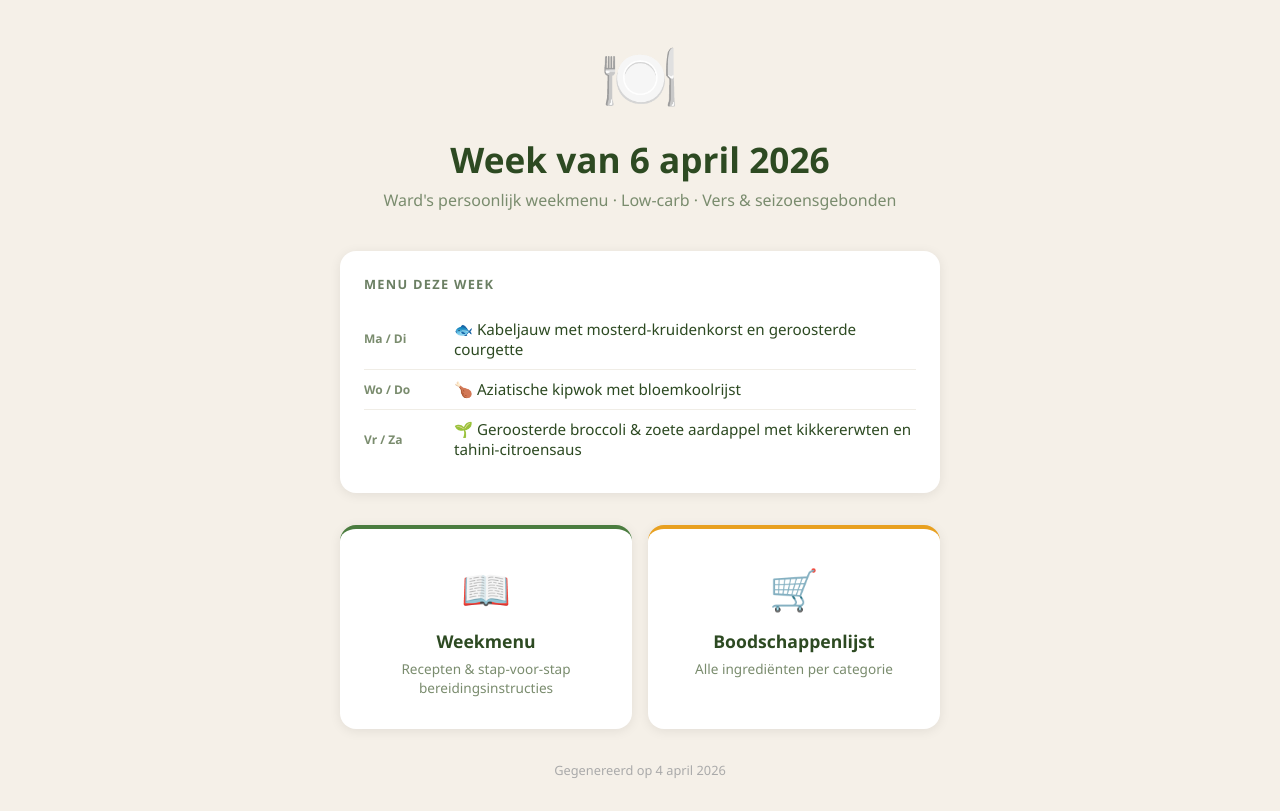
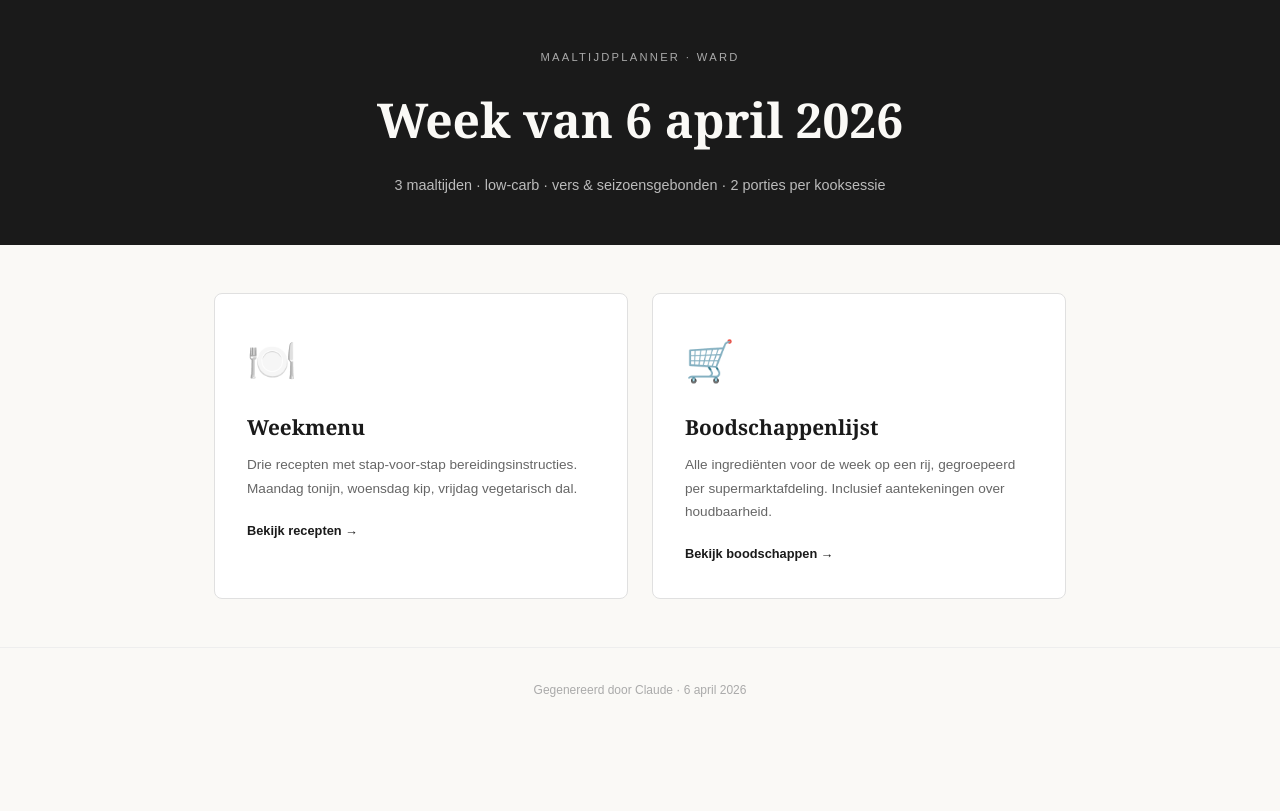
Before and after one commit to Ward237/Meal_Planner, a plain HTML site: page index.html in a window 1280 px wide. Drawn offline with Linux system fonts and the light colour scheme.

Commit message:
Update index.html - week 6 april 2026

```diff
--- a/index.html
+++ b/index.html
@@ -5,130 +5,42 @@
   <meta name="viewport" content="width=device-width, initial-scale=1.0">
   <title>Weekmenu — 6 april 2026</title>
   <style>
-  * { box-sizing: border-box; margin: 0; padding: 0; }
-  body {
-    font-family: 'Segoe UI', system-ui, sans-serif;
-    background: #f5f0e8;
-    min-height: 100vh;
-    display: flex;
-    align-items: center;
-    justify-content: center;
-    padding: 2rem;
-  }
-  .container {
-    text-align: center;
-    max-width: 600px;
-    width: 100%;
-  }
-  .emoji { font-size: 4rem; margin-bottom: 1rem; display: block; }
-  h1 {
-    font-size: 2.2rem;
-    color: #2d4a22;
-    margin-bottom: 0.4rem;
-    font-weight: 700;
-  }
-  .subtitle {
-    color: #7a8c6e;
-    font-size: 1rem;
-    margin-bottom: 2.5rem;
-  }
-  .meals-preview {
-    background: white;
-    border-radius: 16px;
-    padding: 1.5rem;
-    margin-bottom: 2rem;
-    box-shadow: 0 2px 12px rgba(0,0,0,0.08);
-    text-align: left;
-  }
-  .meals-preview h3 {
-    color: #2d4a22;
-    font-size: 0.8rem;
-    text-transform: uppercase;
-    letter-spacing: 0.1em;
-    margin-bottom: 1rem;
-    opacity: 0.7;
-  }
-  .meal-row {
-    display: flex;
-    align-items: center;
-    padding: 0.6rem 0;
-    border-bottom: 1px solid #f0ede6;
-  }
-  .meal-row:last-child { border-bottom: none; }
-  .day-badge {
-    font-size: 0.75rem;
-    font-weight: 600;
-    color: #7a8c6e;
-    width: 90px;
-    flex-shrink: 0;
-  }
-  .meal-name { color: #2d4a22; font-size: 0.95rem; }
-  .cards {
-    display: grid;
-    grid-template-columns: 1fr 1fr;
-    gap: 1rem;
-  }
-  .card {
-    background: white;
-    border-radius: 16px;
-    padding: 2rem 1.5rem;
-    text-decoration: none;
-    box-shadow: 0 2px 12px rgba(0,0,0,0.08);
-    transition: transform 0.15s ease, box-shadow 0.15s ease;
-    display: block;
-  }
-  .card:hover {
-    transform: translateY(-3px);
-    box-shadow: 0 6px 20px rgba(0,0,0,0.12);
-  }
-  .card .card-icon { font-size: 2.5rem; margin-bottom: 0.8rem; display: block; }
-  .card h2 { color: #2d4a22; font-size: 1.1rem; margin-bottom: 0.4rem; }
-  .card p { color: #7a8c6e; font-size: 0.85rem; line-height: 1.4; }
-  .card-menu { border-top: 4px solid #4a7c3f; }
-  .card-boodschappen { border-top: 4px solid #e8a020; }
-  footer {
-    margin-top: 2rem;
-    color: #aaa;
-    font-size: 0.8rem;
-  }
+    *, *::before, *::after { box-sizing: border-box; margin: 0; padding: 0; }
+    body { font-family: Georgia, serif; background: #faf9f6; color: #1a1a1a; line-height: 1.7; }
+    .hero { background: #1a1a1a; color: #faf9f6; padding: 3rem 1.5rem; text-align: center; }
+    .hero .label { font-family: Arial, sans-serif; font-size: 0.7rem; letter-spacing: 0.2em; text-transform: uppercase; color: #aaa; margin-bottom: 0.75rem; }
+    .hero h1 { font-size: clamp(2rem, 5vw, 3rem); margin-bottom: 0.75rem; }
+    .hero p { font-family: Arial, sans-serif; font-size: 0.9rem; color: #bbb; }
+    .cards { display: grid; grid-template-columns: repeat(auto-fit, minmax(260px, 1fr)); gap: 1.5rem; max-width: 900px; margin: 3rem auto; padding: 0 1.5rem; }
+    .card { background: #fff; border: 1px solid #e0e0e0; border-radius: 8px; padding: 2rem; text-decoration: none; color: inherit; transition: box-shadow 0.2s, transform 0.2s; display: block; }
+    .card:hover { box-shadow: 0 8px 24px rgba(0,0,0,0.12); transform: translateY(-3px); }
+    .card .icon { font-size: 2.5rem; margin-bottom: 1rem; }
+    .card h2 { font-size: 1.3rem; margin-bottom: 0.5rem; }
+    .card p { font-family: Arial, sans-serif; font-size: 0.85rem; color: #666; }
+    .card .arrow { font-family: Arial, sans-serif; font-size: 0.8rem; color: #1a1a1a; font-weight: 700; margin-top: 1.25rem; display: inline-block; }
+    footer { text-align: center; font-family: Arial, sans-serif; font-size: 0.75rem; color: #aaa; padding: 2rem; margin-top: 2rem; border-top: 1px solid #eee; }
   </style>
 </head>
 <body>
-<div class="container">
-  <span class="emoji">🍽️</span>
+  <div class="hero">
+    <div class="label">Maaltijdplanner · Ward</div>
     <h1>Week van 6 april 2026</h1>
-  <p class="subtitle">Ward's persoonlijk weekmenu · Low-carb · Vers & seizoensgebonden</p>
-
-  <div class="meals-preview">
-    <h3>Menu deze week</h3>
-    <div class="meal-row">
-      <span class="day-badge">Ma / Di</span>
-      <span class="meal-name">🐟 Kabeljauw met mosterd-kruidenkorst en geroosterde courgette</span>
+    <p>3 maaltijden · low-carb · vers &amp; seizoensgebonden · 2 porties per kooksessie</p>
   </div>
-    <div class="meal-row">
-      <span class="day-badge">Wo / Do</span>
-      <span class="meal-name">🍗 Aziatische kipwok met bloemkoolrijst</span>
-    </div>
-    <div class="meal-row">
-      <span class="day-badge">Vr / Za</span>
-      <span class="meal-name">🌱 Geroosterde broccoli & zoete aardappel met kikkererwten en tahini-citroensaus</span>
-    </div>
-  </div>
-
   <div class="cards">
-    <a href="weekmenu.html" class="card card-menu">
-      <span class="card-icon">📖</span>
+    <a class="card" href="weekmenu.html">
+      <div class="icon">🍽️</div>
       <h2>Weekmenu</h2>
-      <p>Recepten &amp; stap-voor-stap bereidingsinstructies</p>
+      <p>Drie recepten met stap-voor-stap bereidingsinstructies. Maandag tonijn, woensdag kip, vrijdag vegetarisch dal.</p>
+      <span class="arrow">Bekijk recepten →</span>
     </a>
-    <a href="boodschappenlijst.html" class="card card-boodschappen">
-      <span class="card-icon">🛒</span>
+    <a class="card" href="boodschappenlijst.html">
+      <div class="icon">🛒</div>
       <h2>Boodschappenlijst</h2>
-      <p>Alle ingrediënten per categorie</p>
+      <p>Alle ingrediënten voor de week op een rij, gegroepeerd per supermarktafdeling. Inclusief aantekeningen over houdbaarheid.</p>
+      <span class="arrow">Bekijk boodschappen →</span>
     </a>
   </div>
-
-  <footer>Gegenereerd op 4 april 2026</footer>
-</div>
+  <footer>Gegenereerd door Claude · 6 april 2026</footer>
 </body>
 </html>
```
Lines whose indentation alone changed are shown as unchanged.
